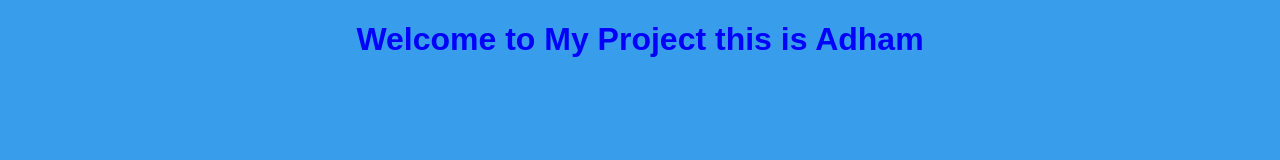
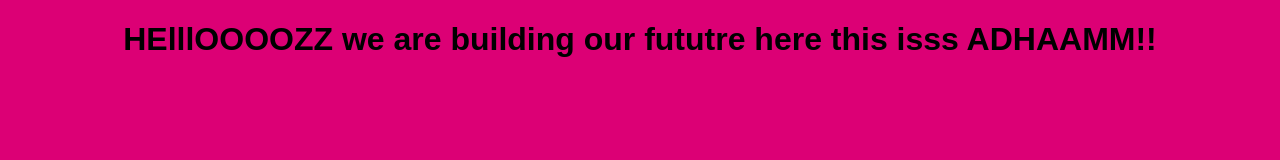
Before and after one commit to MrAdham22/DEMO_repo, a plain HTML site: page index.html in a window 1280 px wide. Drawn offline with Linux system fonts and the light colour scheme.

Commit message:
changing style for the page

```diff
--- a/index.html
+++ b/index.html
@@ -7,7 +7,7 @@
     <link rel="stylesheet" href="style.css">
 </head>
 <body>
-<h1>Welcome to My Project this is Adham</h1>
+<h1>HElllOOOOZZ we are building our fututre here this isss ADHAAMM!!</h1>
     <script src="app.js"></script>
 </body>
 </html>
--- a/style.css
+++ b/style.css
@@ -1,8 +1,8 @@
 h1{
-    color: blue;
+    color: rgb(0, 0, 0);
     text-align: center;
 }
 body {
-    background-color: rgb(56, 157, 235);
+    background-color: rgb(220, 0, 117);
     font-family: Arial, sans-serif;
 }
```
